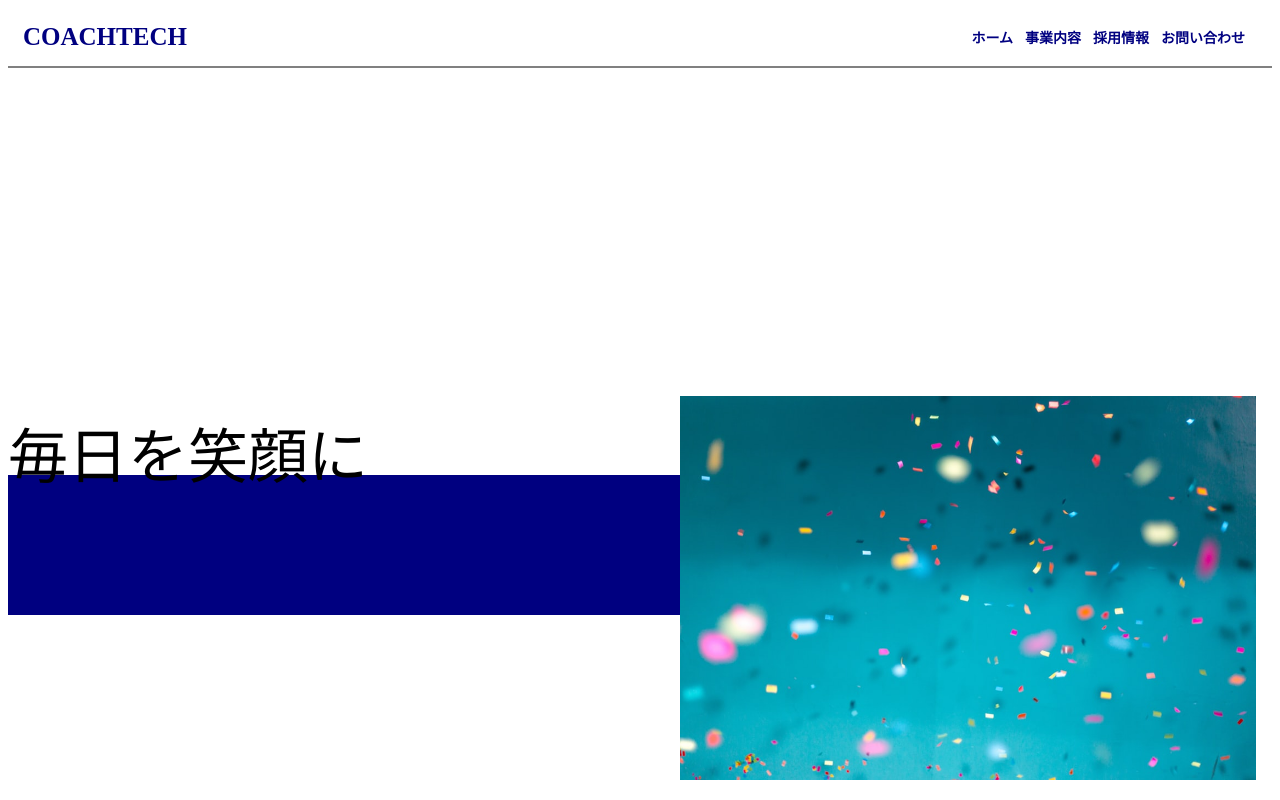
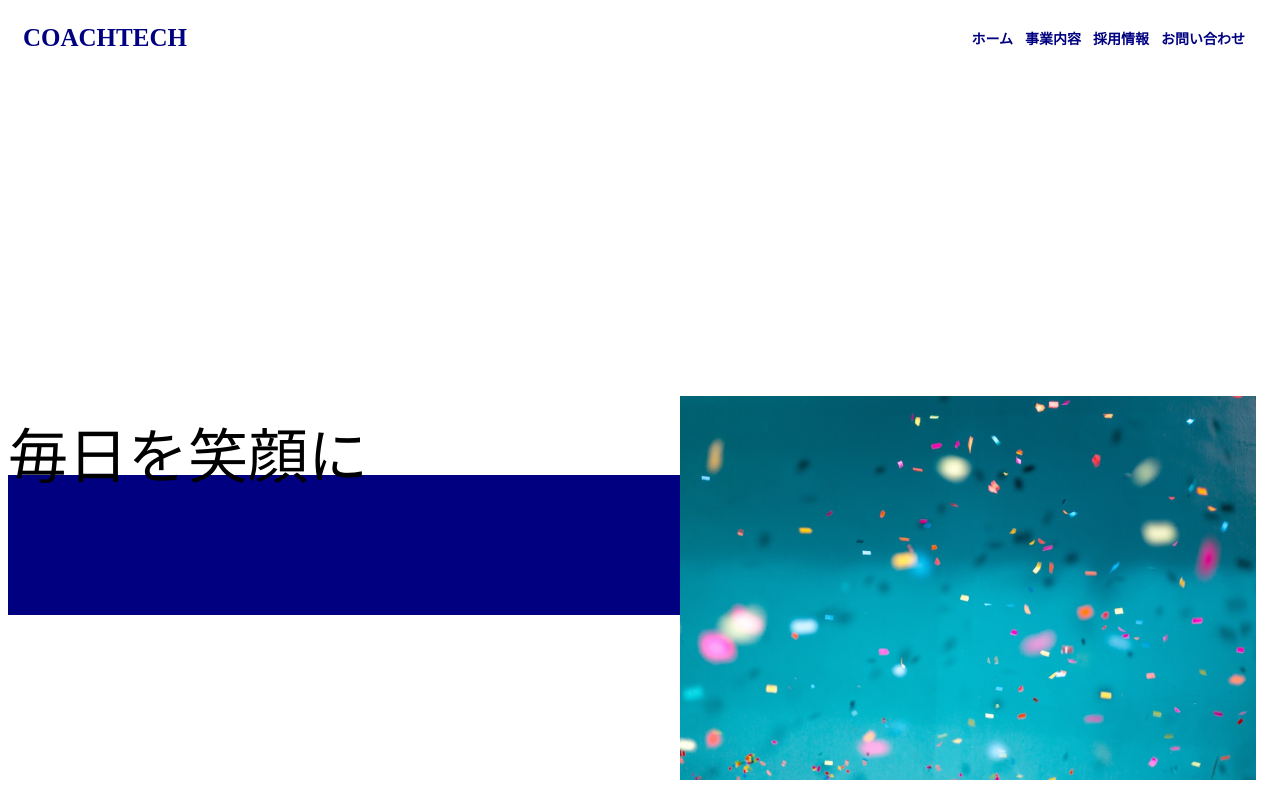
Before and after one commit to shoyama1010/20240202_yamasaki_css, a plain HTML site: page index.html in a window 1280 px wide. Drawn offline with Linux system fonts and the light colour scheme.

Commit message:
Add files via upload

```diff
--- a/style.css
+++ b/style.css
@@ -7,7 +7,7 @@
     background-color: white;
     color: #000080;
     border-left: 5px;
-    border-bottom: 2px solid gray;
+    /* border-bottom: 2px solid gray; */
     box-sizing: border-box;
 }
 
```
